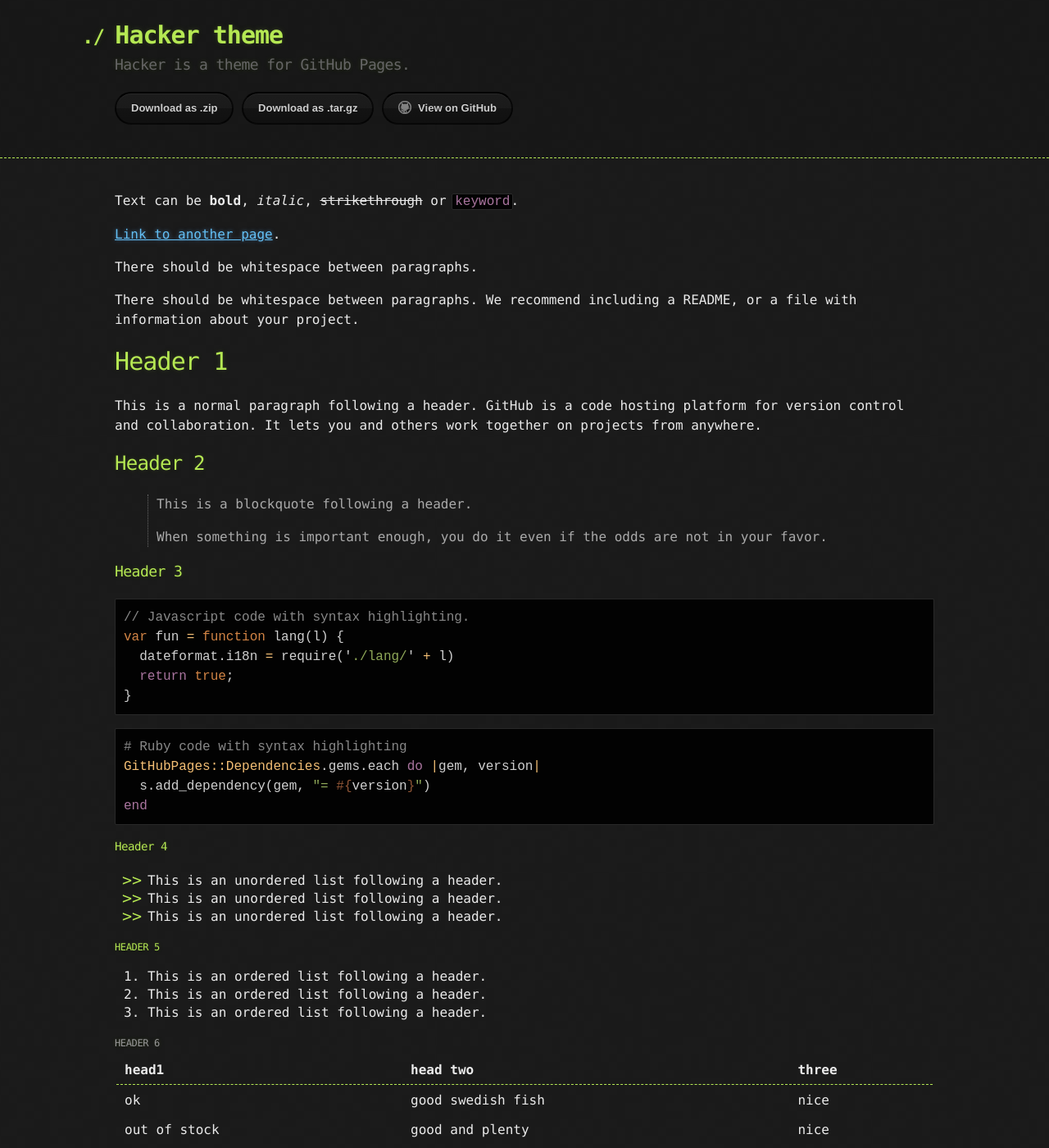
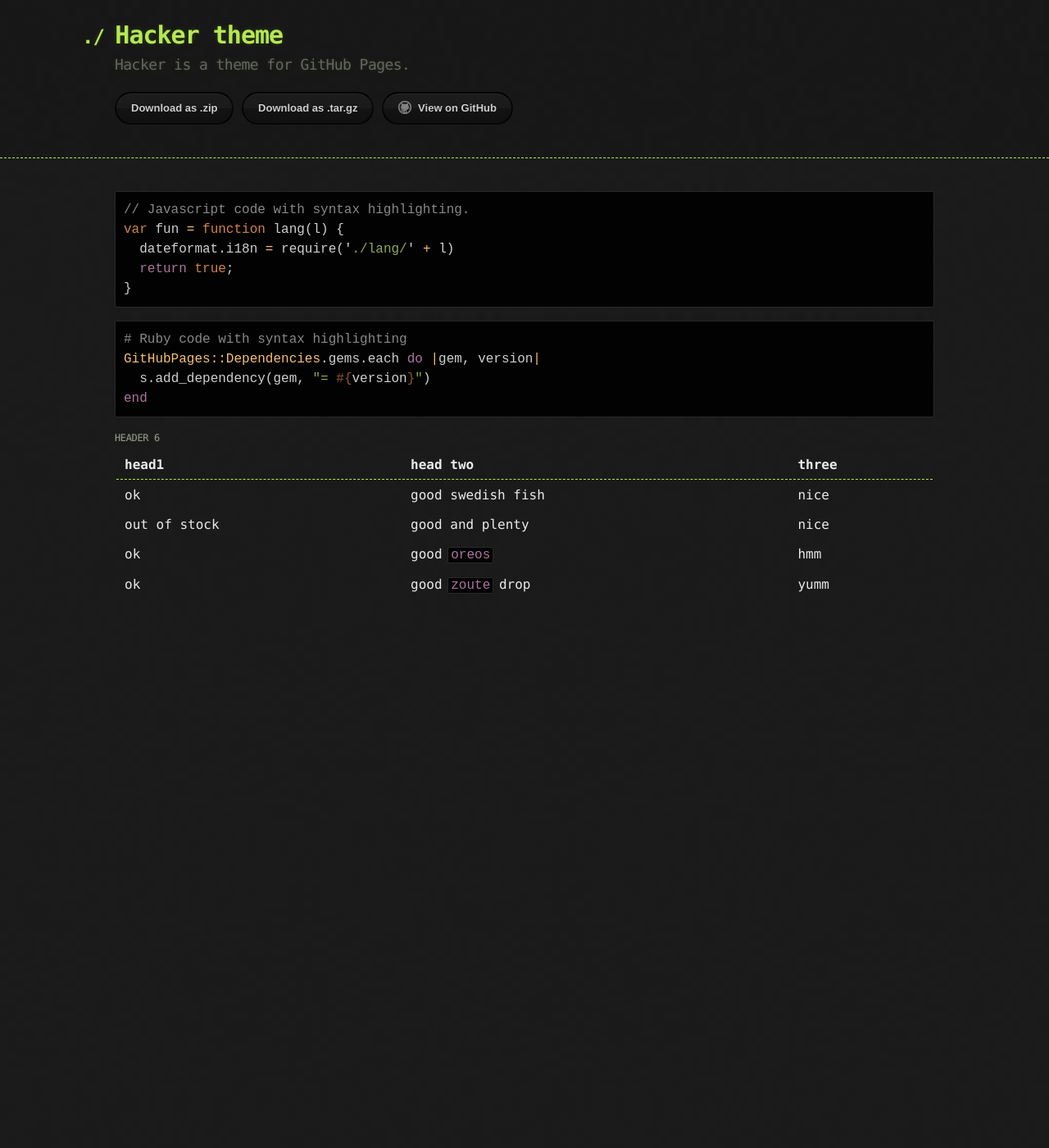
Before and after one commit to enozdev/enoz.github.io, a Jekyll site: the page built from index.md, in a window 1280 px wide and 1400 px high. Shown: the whole window at 82% size. Built offline with Jekyll 4.4.1, drawn with Linux system fonts in a browser that asks for light colours; some of the changed text lies outside the part shown.

Commit message:
Feat: 메인 화면 수정

````diff
--- a/index.md
+++ b/index.md
@@ -1,26 +1,6 @@
 ---
 layout: default
 ---
-
-Text can be **bold**, _italic_, ~~strikethrough~~ or `keyword`.
-
-[Link to another page](./another-page.html).
-
-There should be whitespace between paragraphs.
-
-There should be whitespace between paragraphs. We recommend including a README, or a file with information about your project.
-
-# Header 1
-
-This is a normal paragraph following a header. GitHub is a code hosting platform for version control and collaboration. It lets you and others work together on projects from anywhere.
-
-## Header 2
-
-> This is a blockquote following a header.
->
-> When something is important enough, you do it even if the odds are not in your favor.
-
-### Header 3
 
 ```js
 // Javascript code with syntax highlighting.
@@ -37,18 +17,6 @@ GitHubPages::Dependencies.gems.each do |gem, version|
 end
 ```
 
-#### Header 4
-
-*   This is an unordered list following a header.
-*   This is an unordered list following a header.
-*   This is an unordered list following a header.
-
-##### Header 5
-
-1.  This is an ordered list following a header.
-2.  This is an ordered list following a header.
-3.  This is an ordered list following a header.
-
 ###### Header 6
 
 | head1        | head two          | three |
@@ -57,67 +25,3 @@ end
 | out of stock | good and plenty   | nice  |
 | ok           | good `oreos`      | hmm   |
 | ok           | good `zoute` drop | yumm  |
-
-### There's a horizontal rule below this.
-
-* * *
-
-### Here is an unordered list:
-
-*   Item foo
-*   Item bar
-*   Item baz
-*   Item zip
-
-### And an ordered list:
-
-1.  Item one
-1.  Item two
-1.  Item three
-1.  Item four
-
-### And a nested list:
-
-- level 1 item
-  - level 2 item
-  - level 2 item
-    - level 3 item
-    - level 3 item
-- level 1 item
-  - level 2 item
-  - level 2 item
-  - level 2 item
-- level 1 item
-  - level 2 item
-  - level 2 item
-- level 1 item
-
-### Small image
-
-![Octocat](https://github.githubassets.com/images/icons/emoji/octocat.png)
-
-### Large image
-
-![Branching](https://guides.github.com/activities/hello-world/branching.png)
-
-
-### Definition lists can be used with HTML syntax.
-
-<dl>
-<dt>Name</dt>
-<dd>Godzilla</dd>
-<dt>Born</dt>
-<dd>1952</dd>
-<dt>Birthplace</dt>
-<dd>Japan</dd>
-<dt>Color</dt>
-<dd>Green</dd>
-</dl>
-
-```
-Long, single-line code blocks should not wrap. They should horizontally scroll if they are too long. This line should be long enough to demonstrate this.
-```
-
-```
-The final element.
-```
````
